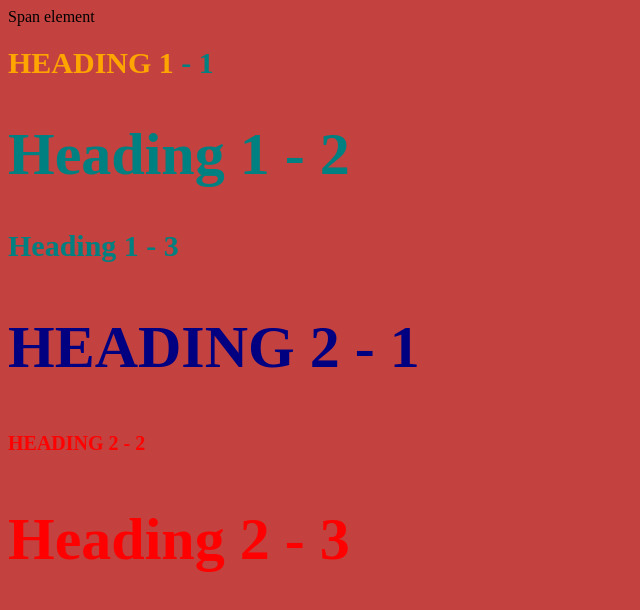
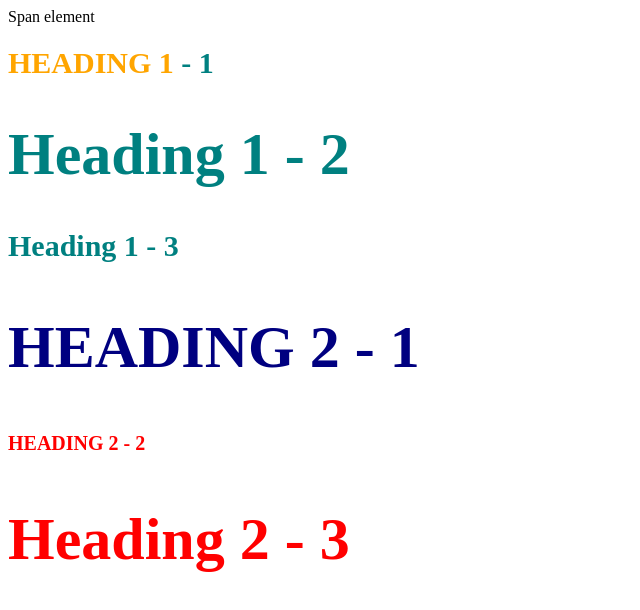
Before and after one commit to jethlagged/cartoon-hero, a plain HTML site: page stye-test.html in a window 1280 px wide. Shown: the whole page, without its empty margins (0-640 px from the left). Drawn offline with Linux system fonts and the light colour scheme.

Commit message:
Changed background color

```diff
--- a/css/test.css
+++ b/css/test.css
@@ -1,5 +1,5 @@
 body{
-	background-color: #c3423f;
+	background-color: white;
 }
 h1{
 	font-size: 30px;
```
